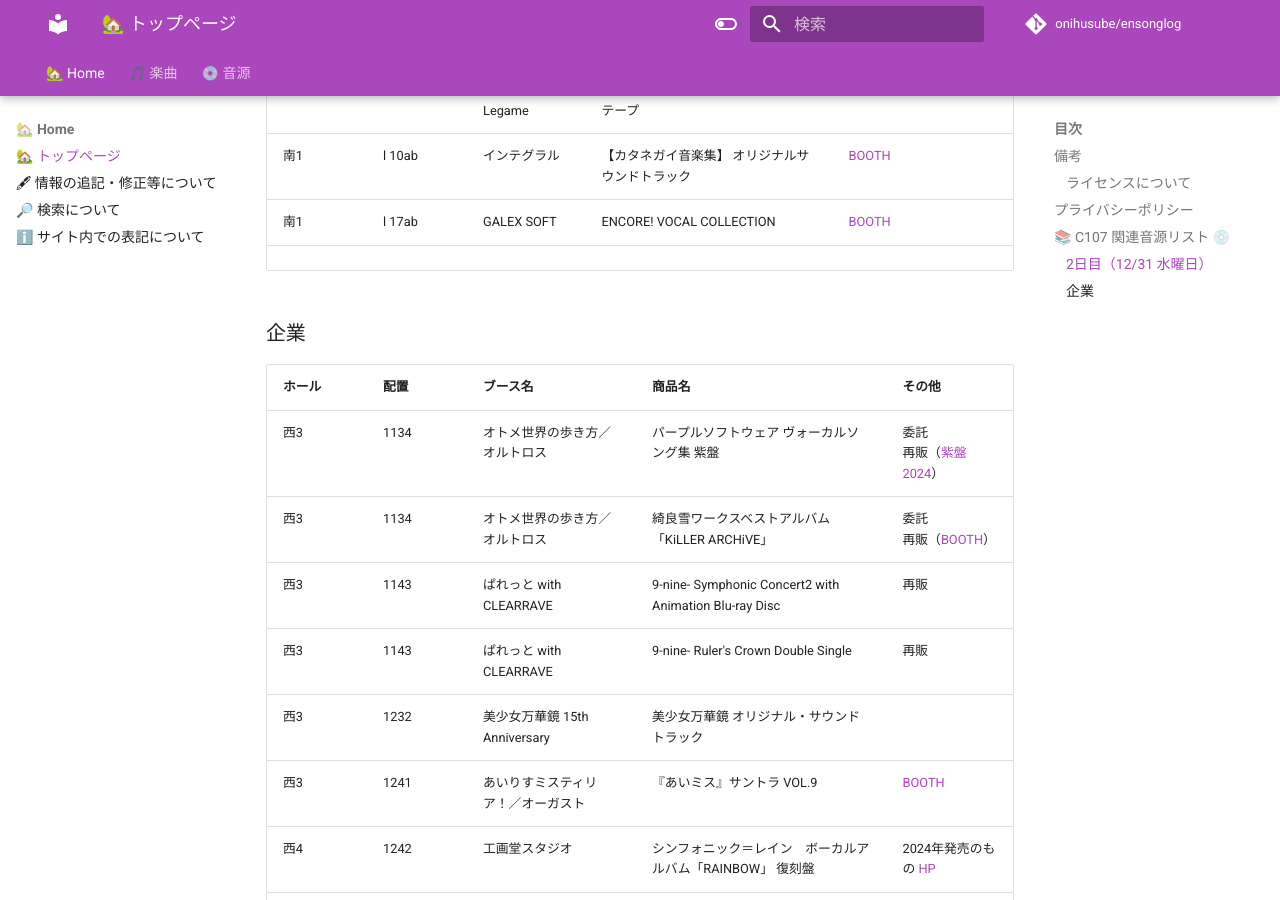
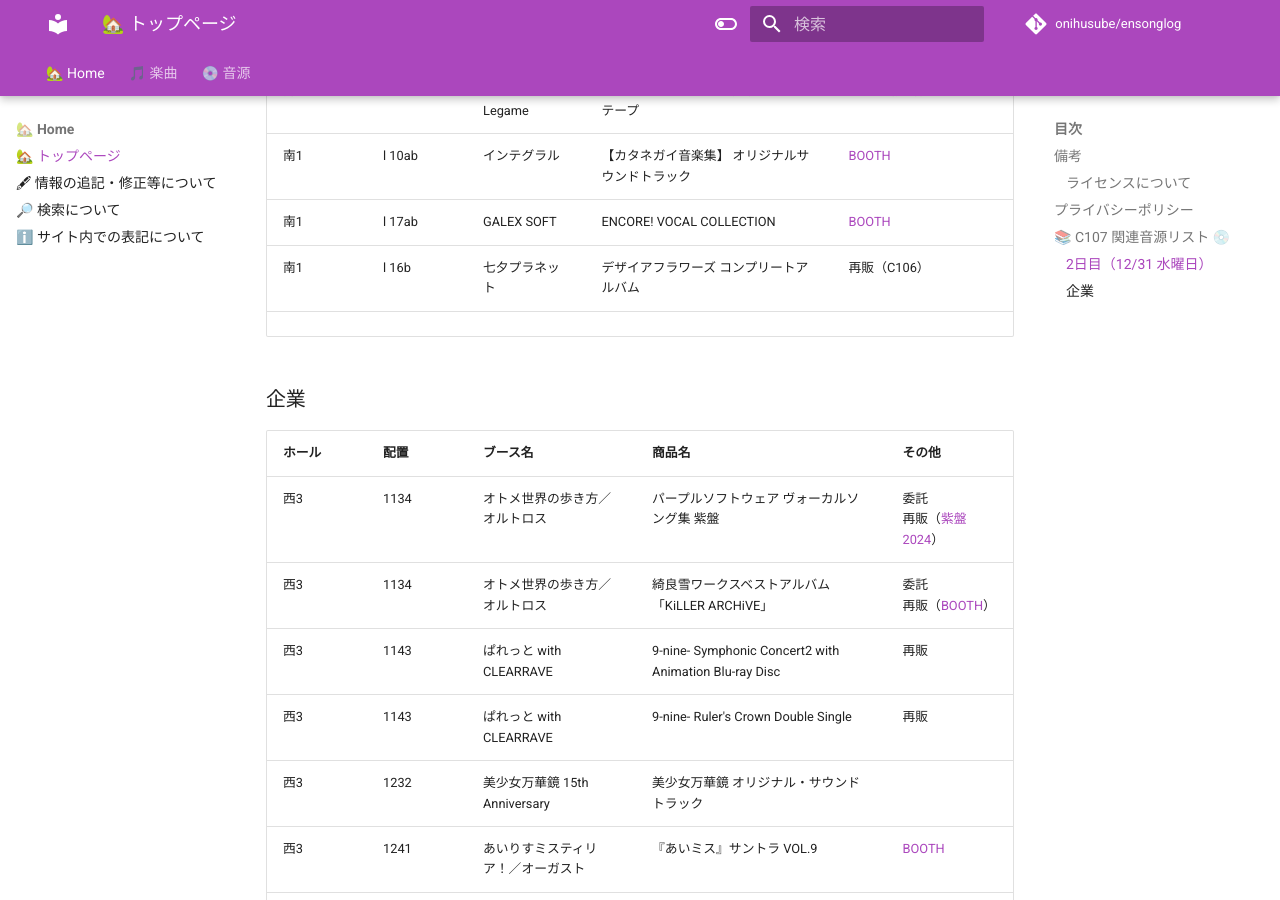
Before and after one commit to onihusube/ensonglog, an MkDocs documentation site: the page built from docs/index.md, in a window 1280 px wide and 900 px high, scrolled down 1510 px. Built offline with MkDocs 1.6.1 and Material for MkDocs 9.7.7, drawn with Linux system fonts in a browser that asks for light colours; comment, search, counter and statistics services are not loaded.

Commit message:
デザフラアルバム追加

```diff
--- a/docs/index.md
+++ b/docs/index.md
@@ -37,6 +37,7 @@
 | 南1 | k 45b | Links8 from Legame | SmileRemaster OP/ED収録カセットテープ | セット購入特典 |
 | 南1 | l 10ab | インテグラル | 【カタネガイ音楽集】 オリジナルサウンドトラック | [BOOTH](https://signumiisprite.booth.pm/items/7813315) |
 | 南1 | l 17ab | GALEX SOFT | ENCORE! VOCAL COLLECTION | [BOOTH](https://galexsoft.booth.pm/items/7732343) |
+| 南1 | l 16b | 七夕プラネット | デザイアフラワーズ コンプリートアルバム | 再販（C106） |
 | | | | | |
 
 ### 企業
@@ -54,4 +55,3 @@
 | 西4 | 1161 | ビジュアルアーツ | AIR 16bit Arrangements | VA冬フェス先行 |
 | 西4 | 1161 | ビジュアルアーツ | TVアニメ Summer Pockets "leave a mark" | VA冬フェス先行 |
 | 西4 | 1161 | ビジュアルアーツ | tone work's Harmony : 2nd note ～星織ユメミライ | VA冬フェス先行 |
-| | | | | |
```
